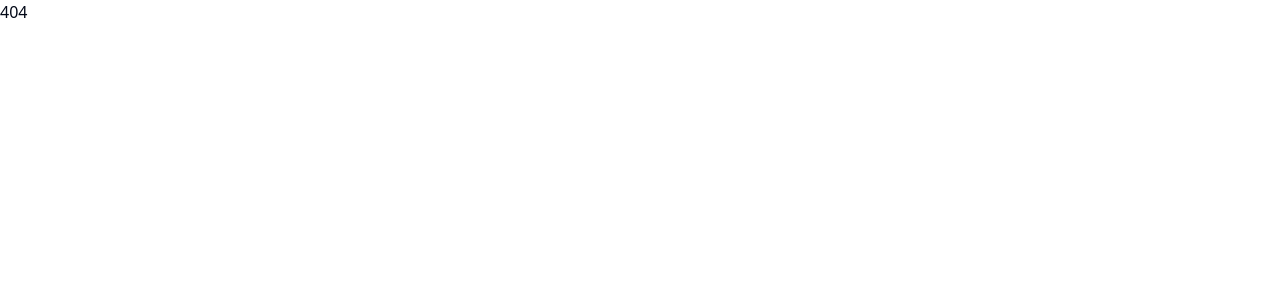
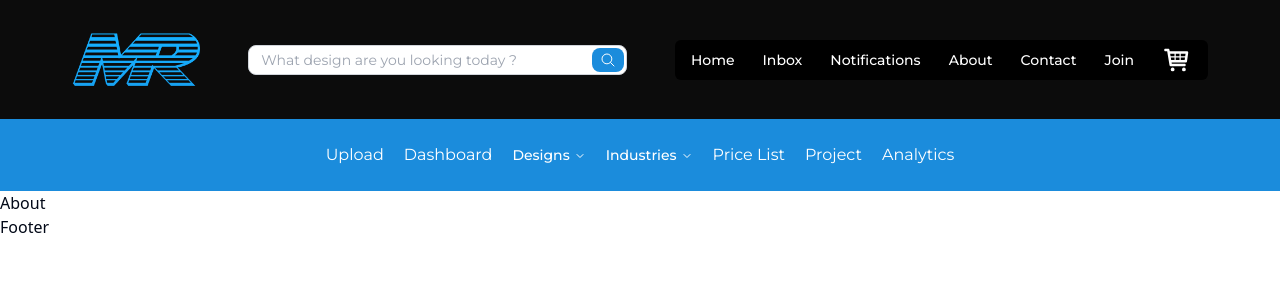
Before and after one commit to kaziahosunhabibripon/mrclient, a React (Vite) app: page /about in a window 1280 px wide. Before the commit this address had no page. Shown: the top 300 px of the page. Built offline with nearby package versions, Linux system fonts and the light colour scheme.

Commit message:
Home page Bootom work going on

```diff
--- /dev/null
+++ b/src/Pages/About/About.jsx
@@ -0,0 +1,7 @@
+import React from "react";
+
+const About = () => {
+  return <div>About</div>;
+};
+
+export default About;
--- a/src/Pages/Shared/Navabr/Navbar.jsx
+++ b/src/Pages/Shared/Navabr/Navbar.jsx
@@ -12,23 +12,22 @@ const Navbar = () => {
       </MenubarMenu>
       <MenubarMenu>
         <MenubarTrigger>
-          {" "}
-          <Link to={"/"}>Inbox </Link>
+          <Link to={"/inbox"}>Inbox </Link>
         </MenubarTrigger>
       </MenubarMenu>
       <MenubarMenu>
         <MenubarTrigger>
-          <Link to={"/"}>Notifications</Link>
+          <Link to={"/notifications"}>Notifications</Link>
         </MenubarTrigger>
       </MenubarMenu>
       <MenubarMenu>
         <MenubarTrigger>
-          <Link to={"/"}>About</Link>
+          <Link to={"/about"}>About</Link>
         </MenubarTrigger>
       </MenubarMenu>
       <MenubarMenu>
         <MenubarTrigger>
-          <Link to={"/"}>Contact</Link>
+          <Link to={"/contact"}>Contact</Link>
         </MenubarTrigger>
       </MenubarMenu>
       <MenubarMenu>
```
Also changed, not shown: src/Routes/Routes.jsx (+10 -8 lines).
